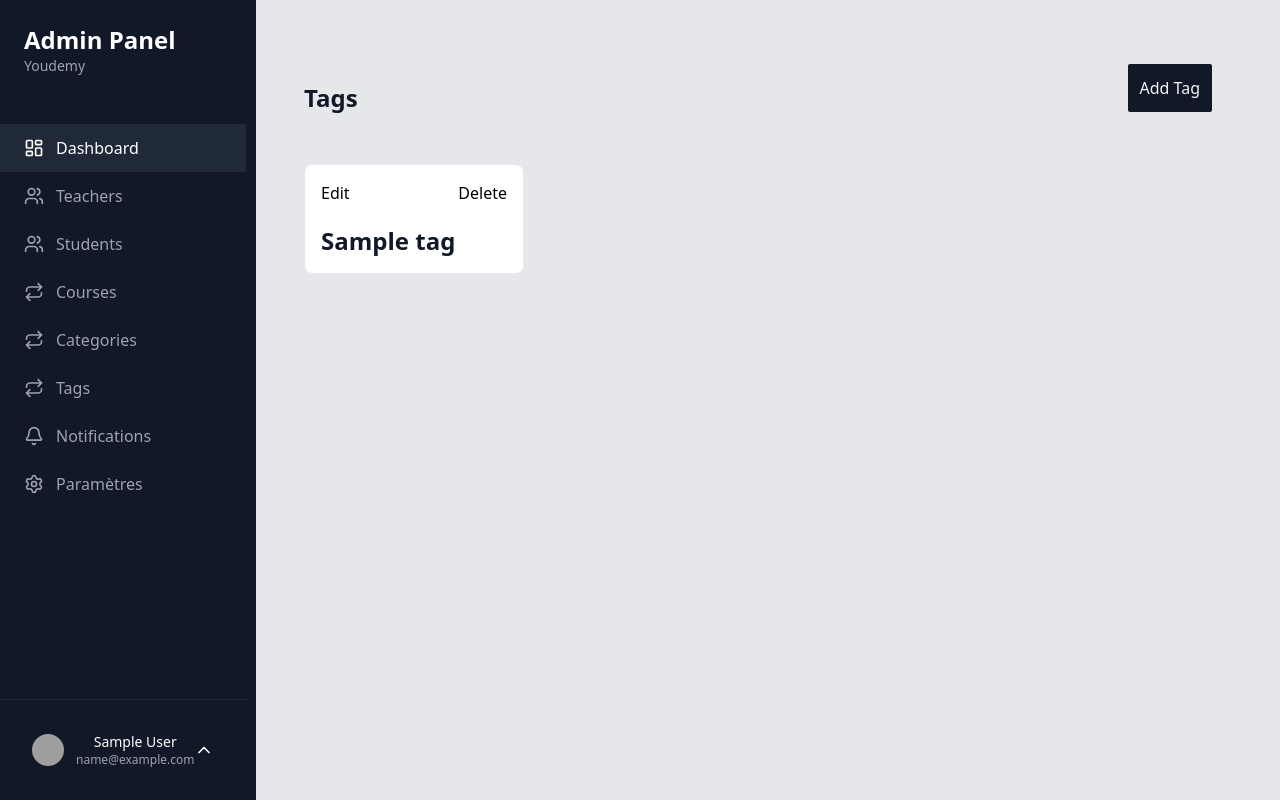
After one commit to souadarz/Plateforme-de-Cours-en-Ligne-Youdemy, a PHP site: template app/views/admin/tags.php in a window 1280 px wide. The commit adds this page. Run offline with PHP 8.4, Linux system fonts and the light colour scheme; the visitor is signed in with stand-in values (Sample User, id 1); the template is opened without the code that fills it: most values are stand-ins (such as "Sample title", 1, 10 or a date in 2020); some libraries are stand-ins or nearby versions; grey boxes are pictures that could not be loaded.

Commit message:
PDCELY-16 admin: gestion des tags (l'ajout la modification et la suppression

```diff
--- a/app/models/user.php
+++ b/app/models/user.php
@@ -74,8 +74,8 @@ class User extends  DataBase{
 
     public function changeUserStatus($statut, $user_id){
         try {
-            $changeStatusQuery = $this->conn->prepare("UPDATE users SET status= ? WHERE user_id = ?");
-            $changeStatusQuery->execute([$statut, $user_id]);
+            $stmt = $this->conn->prepare("UPDATE users SET status= ? WHERE user_id = ?");
+            $stmt->execute([$statut, $user_id]);
         } catch (PDOException $e) {
             echo "Error in change user Status: " . $e->getMessage();
         }
--- /dev/null
+++ b/app/views/admin/tagPopUp.php
@@ -0,0 +1,54 @@
+<!-- Add and Modify tag Popup -->
+<div id="tag_modal" class="hidden fixed inset-0 bg-gray-900 bg-opacity-75 flex items-center justify-center">
+    <div id="add_modal_content" class="flex flex-col w-11/12 md:w-5/12 overflow-y-auto scrollbar-hidden mx-auto mt-10 p-4 bg-gray-200 rounded-sm shadow-lg">
+        <div class="flex justify-between">
+            <h1 class="text-xl font-semibold text-gray-900 sm:text-2xl">Add tag</h1>
+            <!-- Close Icon -->
+            <button id="close_tag_modal" class="flex justify-end items-center mb-4 float-right text-xl">&times;</button>
+        </div>
+        <!-- add and modify tag Form -->
+        <form method="POST" action="/admin/addtag" id="tag_form" class="mt-[25%] md:px-10 hidden">
+            <div class="flex w-full">
+                <label for="tag_name_input" class="text-gray-900 font-semibold w-1/3">Tag Name:</label>
+                <input type="text" class="hidden" name="tag_id_input" value="0" id="tag_id_input">
+                <input type="text" name="tag_name_input" id="tag_name_input" value="" class="w-2/3" required>
+            </div>
+
+            <div class="flex justify-evenly">
+                <input type="submit" name="add_modify_tag" class="text-gray-100 bg-gray-700 border-2 border-gray-700 hover:bg-gray-900 px-8 py-1 mt-20 mr-6 float-right rounded-sm" value="Save">
+            </div>
+        </form>
+    </div>
+</div>
+
+
+<script>
+    const modal = document.getElementById('tag_modal');
+    document.getElementById('close_tag_modal').onclick = () => closeModal();
+    // show modal as add tag
+    document.getElementById('add_tag_button').onclick = () => {
+        showModal();
+        document.getElementById('tag_form').classList.remove("hidden");
+    }
+    // show modal as add modify tag
+    const modifytagButtons =document.querySelectorAll(".edit_tag_button");
+
+    modifytagButtons.forEach(modifytagButton=>{
+        modifytagButton.onclick = () => {
+        showModal();
+        document.getElementById('tag_form').classList.remove("hidden");
+        document.getElementById("tag_id_input").value=modifytagButton.closest(".tag_box").getAttribute("data-tag-id");
+        document.getElementById("tag_name_input").value=modifytagButton.closest(".tag_box")?.querySelector("h3").textContent;
+        document.getElementById('tag_form').setAttribute("action", "/admin/updatetag");
+    }
+    });
+    function showModal(){
+        modal.classList.remove('hidden');
+    }
+    function closeModal(){
+        modal.classList.add('hidden');
+        document.getElementById('tag_form').classList.add("hidden");
+        document.getElementById('sub_tag_form').classList.add("hidden");
+    }
+
+</script>
--- /dev/null
+++ b/app/views/admin/tags.php
@@ -0,0 +1,38 @@
+<?php require_once(__DIR__ . '../../partials/top.php'); ?>
+<?php require_once(__DIR__ . '../../partials/adminSideBar.php'); ?>
+
+<main class="flex-1 overflow-x-hidden overflow-y-auto bg-gray-200">
+            <section class="p-8 antialiased md:py-16">
+                <div class="mx-auto max-w-screen-xl px-4 2xl:px-0">
+                    <div class="mb-4 flex items-center justify-between gap-4 md:mb-8">
+                        <h2 class="text-xl font-semibold text-gray-900 sm:text-2xl">Tags</h2>
+                        <button id="add_tag_button" class="text-gray-100 bg-gray-900 hover:bg-gray-700 p-3 mb-5 mr-5 rounded-sm">Add Tag</button>
+                    </div>
+
+                    <!-- tags will apear here -->
+                    <div class="grid gap-4 gap-y-10 sm:grid-cols-2 md:grid-cols-3 lg:grid-cols-4">
+                        <?php foreach ($tags as $tag): ?>
+                            <div class="tag_box flex flex-col rounded-lg border border-gray-200 bg-white px-4 py-4 hover:bg-gray-50" data-tag-id="<?= $tag['tag_id']?>">
+
+                                <div class="flex justify-between mb-5">
+                                    <button class="edit_tag_button">Edit</button>
+                                    <!-- delete tag -->
+                                    <form action="/admin/deletetag" method="POST">
+                                        <input type="text" value="<?= $tag['tag_id']?>" class="hidden" name="id_tag">
+                                        <input type="submit" value="Delete" name="delete_tag" class="cursor-pointer">
+                                    </form>
+                                </div>
+
+                                <h3 class="text-xl font-semibold text-gray-900 sm:text-2xl"><?= $tag['tag_name']?></h3>
+                            </div>
+                        <?php endforeach; ?>
+
+                    </div>
+                </div>
+            </section>
+            </main>
+<?php include 'tagPopUp.php';?>
+
+<?php
+require_once(__DIR__ . '../../partials/buttom.php');
+?>
--- a/public/index.php
+++ b/public/index.php
@@ -30,10 +30,15 @@ Route::get('/admin/dashboard', [AdminController::class, 'adminDashboard']);
 Route::get('/admin/enseignants', [AdminController::class, 'enseignantsPage']);
 Route::post('/admin/deleteUser', [AdminController::class, 'deleteUser']);
 Route::post('/admin/changeUserStatus', [AdminController::class, 'changeUserStatus']);
+Route::post('/admin/activerStatus', [AdminController::class, 'activerStatus']);
 Route::get('/admin/categories', [AdminController::class, 'showCategorie']);
 Route::post('/admin/addcategory', [AdminController::class, 'addCategory']);
 Route::post('/admin/updateCategory', [AdminController::class, 'updateCategory']);
 Route::post('/admin/deleteCategory', [AdminController::class, 'deleteCategory']);
+Route::get('/admin/tags', [AdminController::class, 'ShowTags']);
+Route::post('/admin/addtag', [AdminController::class, 'addTag']);
+Route::post('/admin/updatetag', [AdminController::class, 'updateTag']);
+Route::post('/admin/deletetag', [AdminController::class, 'deleteTag']);
 
 
 
```
Also changed, not shown: app/controllers/AdminController.php (+49 -1 lines), app/models/tag.php (+51 -0 lines), app/views/admin/enseignants.php (+10 -3 lines), app/views/enseignant/coursePopUp.php (added, +87 -0 lines).
